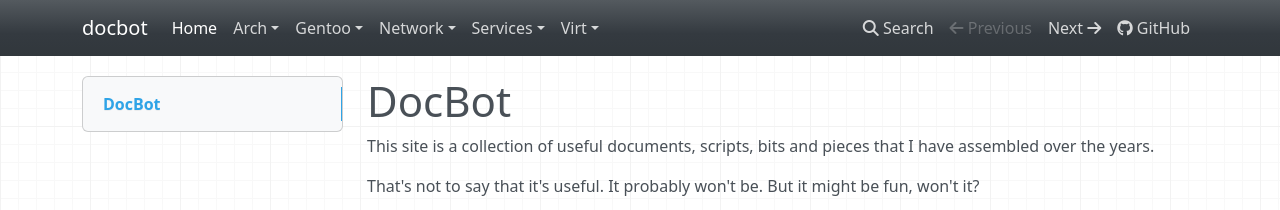
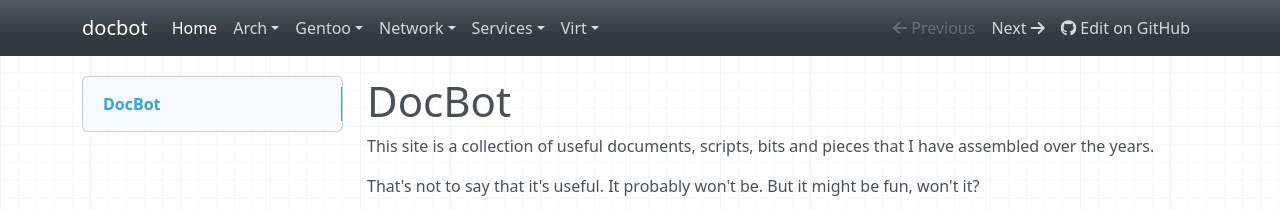
Before and after one commit to noahbailey/docbot, an MkDocs documentation site: the page built from docs/index.md, in a window 1280 px wide. Shown: the top 210 px of the page. Built offline with MkDocs 1.6.1, drawn with Linux system fonts in a browser that asks for light colours; nearby versions of some CDN libraries; part of the change alters nothing that is shown.

Commit message:
Modify config to remove search

```diff
--- a/mkdocs.yml
+++ b/mkdocs.yml
@@ -4,7 +4,7 @@ site_description: The DocBot
 site_author: root
 
 repo_url: https://github.com/noahbailey/docbot
-edit_uri: ""
+edit_uri: "blob/master/docs/"
 
 theme:
     name: mkdocs
@@ -21,3 +21,6 @@ markdown_extensions:
         permalink: 
     - admonition
     - def_list
+
+
+plugins: []
```
